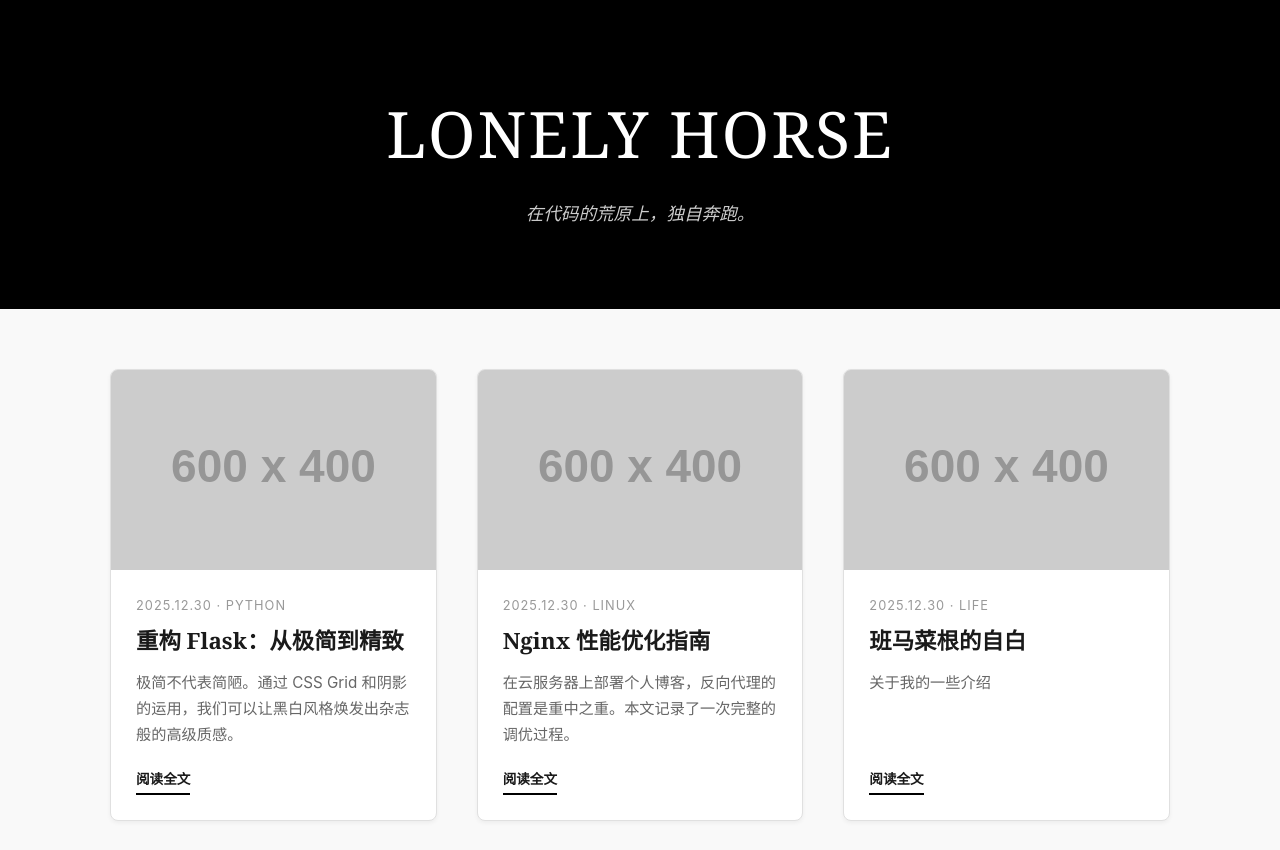
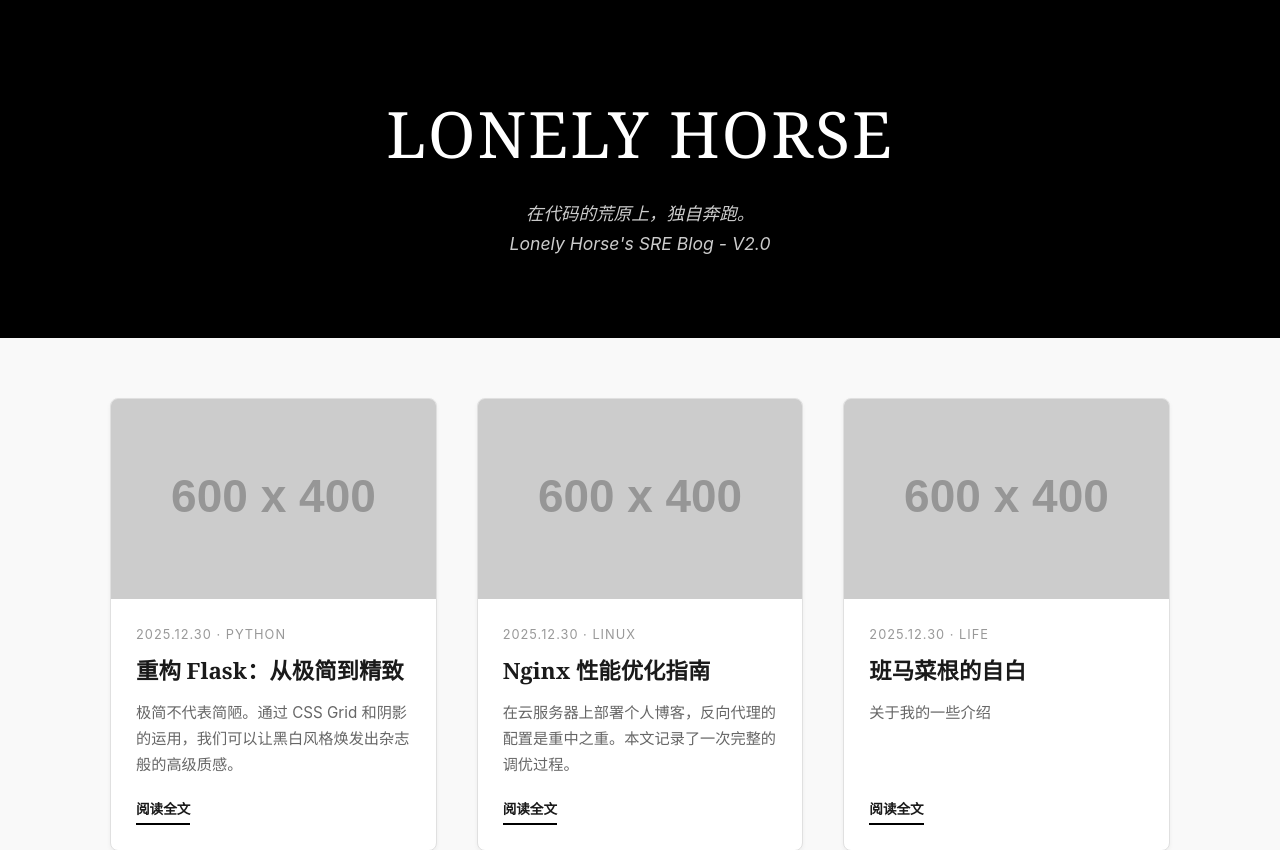
Before and after one commit to Lonely-Horse/My_blog, a Flask app: page / in a window 1280 px wide. Shown: the part 73-923 px from the top of the page. Run offline with Flask 3, Linux system fonts and the light colour scheme; some libraries are stand-ins or nearby versions.

Commit message:
feat:test auto deploy v2

```diff
--- a/My_blog/templates/index.html
+++ b/My_blog/templates/index.html
@@ -6,6 +6,7 @@
         <div class="container">
             <h1>LONELY HORSE</h1>
             <p>在代码的荒原上，独自奔跑。</p>
+            <p>Lonely Horse's SRE Blog - V2.0</p>
         </div>
     </section>
 
```
